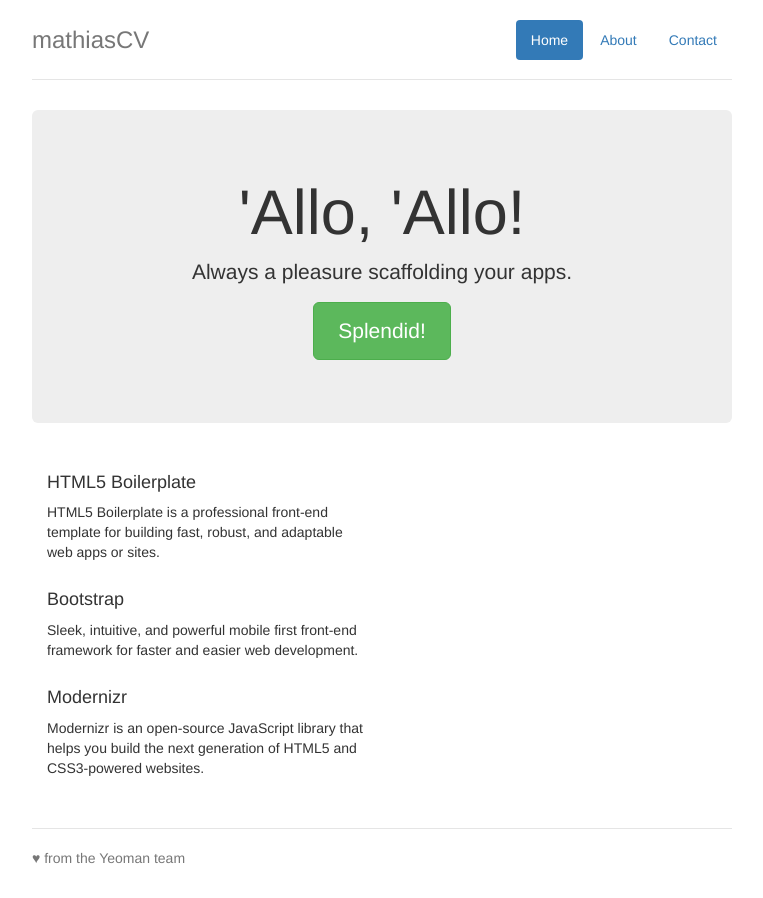
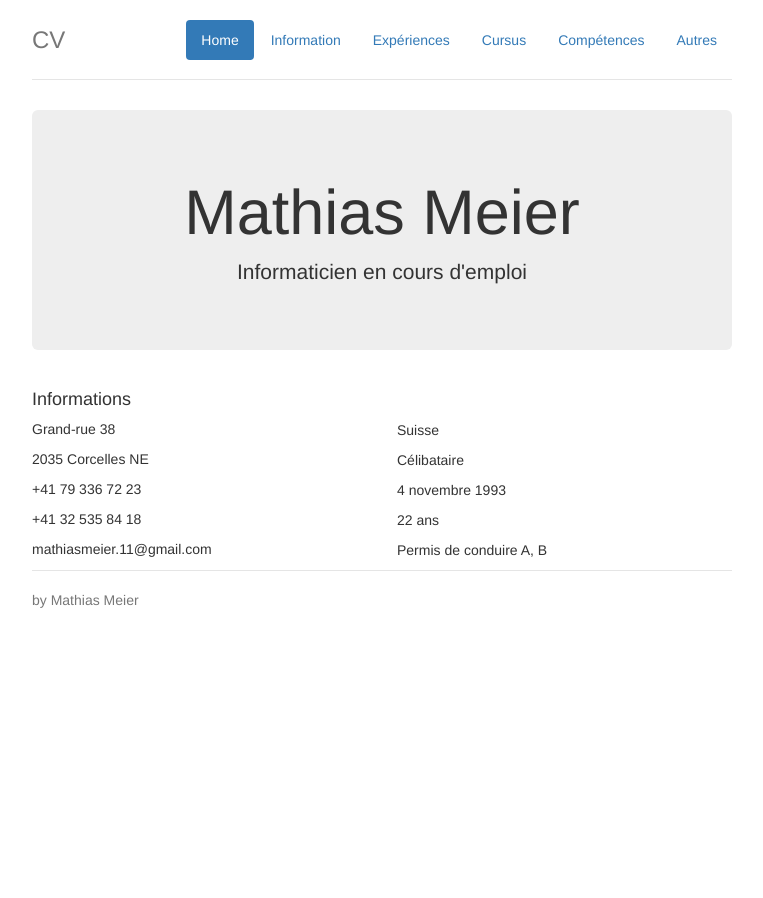
Before and after one commit to meiermathias/CV_Meier_Mathias, a website: page app/index.html in a window 1280 px wide. Shown: the whole page, without its empty margins (258-1021 px from the left). After the commit the page ends 800 px from the top, so only its background shows below. Drawn offline with nearby package versions, Linux system fonts and the light colour scheme; files that its build step writes are made by us from their sources.

Commit message:
Ticket-1 : Add menu and information part in CV
Add a new menu with :
       - Home
       - Information
       - Expériences
       - Cursus
       - Compétences
       - Autres

Add

```diff
--- a/app/index.html
+++ b/app/index.html
@@ -32,33 +32,70 @@
       <div class="header">
         <ul class="nav nav-pills pull-right">
           <li class="active"><a href="#">Home</a></li>
-          <li><a href="#">About</a></li>
-          <li><a href="#">Contact</a></li>
+          <li><a href="#">Information</a></li>
+          <li><a href="#">Expériences</a></li>
+          <li><a href="#">Cursus</a></li>
+          <li><a href="#">Compétences</a></li>
+          <li><a href="#">Autres</a></li>
         </ul>
-        <h3 class="text-muted">mathiasCV</h3>
+        <h3 class="text-muted">CV</h3>
       </div>
 
       <div class="jumbotron">
-        <h1>'Allo, 'Allo!</h1>
-        <p class="lead">Always a pleasure scaffolding your apps.</p>
-        <p><a class="btn btn-lg btn-success" href="#">Splendid!</a></p>
+        <h1>Mathias Meier</h1>
+        <p class="lead">Informaticien en cours d'emploi</p>
       </div>
 
-      <div class="row marketing">
+      <div class="row information">
         <div class="col-lg-6">
-          <h4>HTML5 Boilerplate</h4>
-          <p>HTML5 Boilerplate is a professional front-end template for building fast, robust, and adaptable web apps or sites.</p>
-
-          <h4>Bootstrap</h4>
-          <p>Sleek, intuitive, and powerful mobile first front-end framework for faster and easier web development.</p>
-          <h4>Modernizr</h4>
-          <p>Modernizr is an open-source JavaScript library that helps you build the next generation of HTML5 and CSS3-powered websites.</p>
-
+          <h4>Informations</h4>
+          <p>Grand-rue 38</p>
+          <p>2035 Corcelles NE</p>
+          <p>+41 79 336 72 23</p>
+          <p>+41 32 535 84 18</p>
+          <p>mathiasmeier.11@gmail.com</p>
+        </div>
+        <div class="col-lg-6">
+          <br/>
+          <br/>
+          <p>Suisse</p>
+          <p>Célibataire</p>
+          <p>4 novembre 1993</p>
+          <p>22 ans</p>
+          <p>Permis de conduire A, B</p>
         </div>
       </div>
 
+
+
+
+
+
+
+
+
+
+
+
+
+
+
+
+
+
+
+
+
+
+
+
+
+
+
+
+
       <div class="footer">
-        <p>♥ from the Yeoman team</p>
+        <p>by Mathias Meier</p>
       </div>
     </div>
 
```
